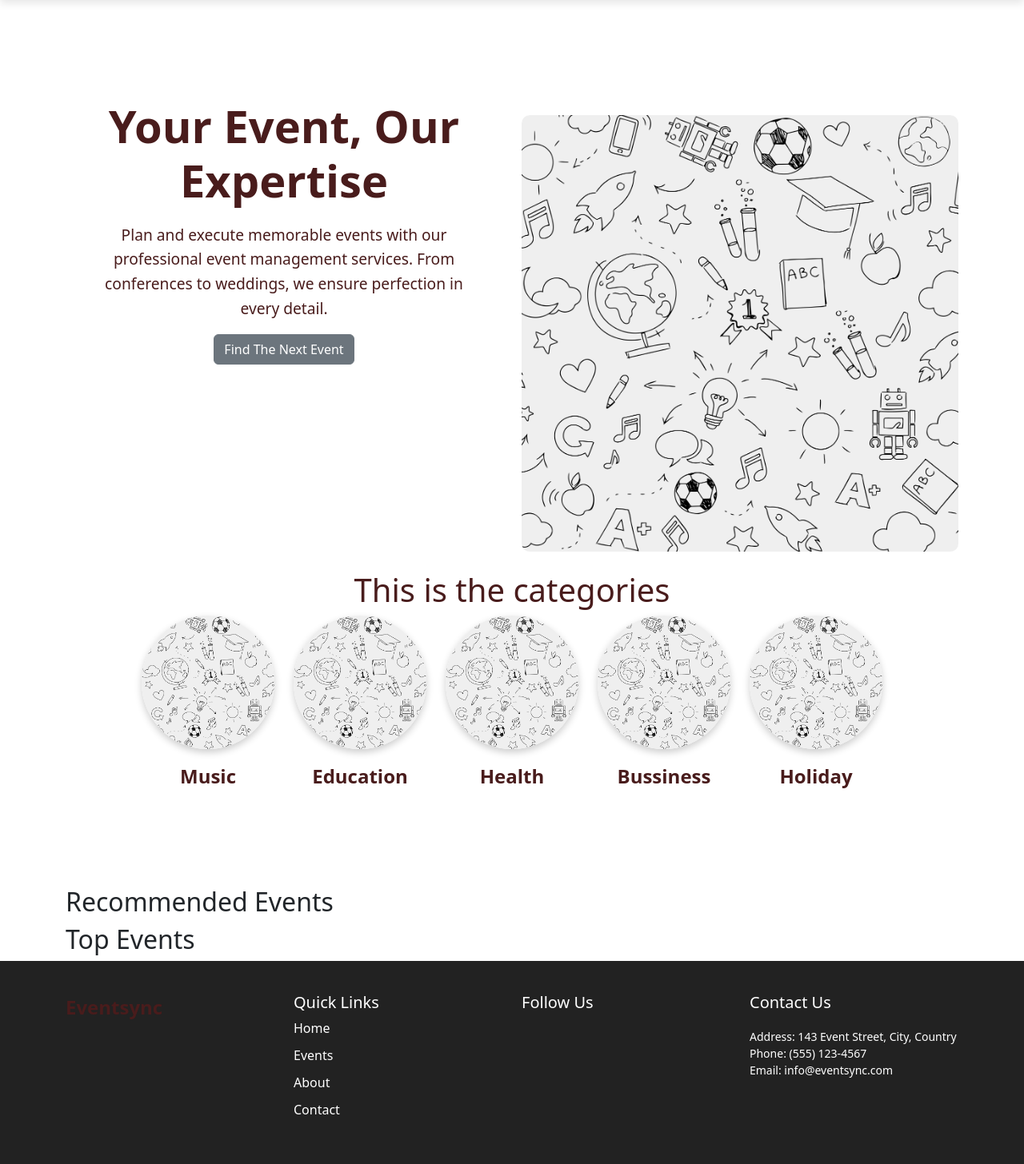
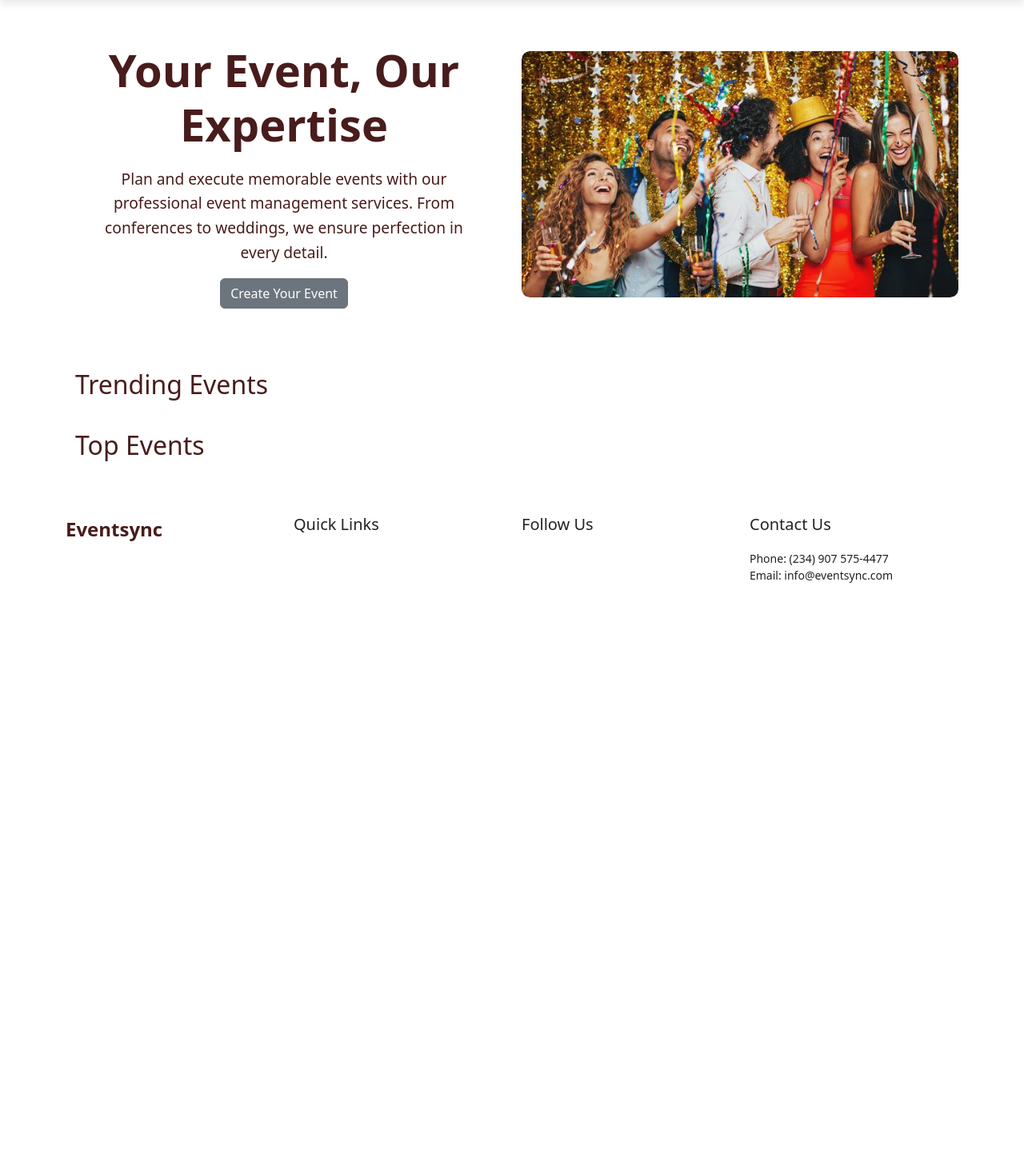
Before and after one commit to AyendiSimeon1/django-event-management-system, a Django app: template templates/base/event_list.html in a window 1280 px wide. Shown: the part 72-1528 px from the top of the page at 80% size. After the commit the page ends 801 px from the top, so only its background shows below. Run offline with Django 3.2, Linux system fonts and the light colour scheme; the template is opened without the code that fills it, so the values that code supplies are empty; some libraries are stand-ins or nearby versions.

Commit message:
new commit

```diff
--- a/base/urls.py
+++ b/base/urls.py
@@ -13,9 +13,11 @@ from .views import (
 
 urlpatterns = [
     path('', event_list, name='event_list'),
+    path('events/create_event/', create_event, name='create_event'),
     path('events/<slug:slug>/', event_detail, name='event_detail'),
+
     path('events/<slug:slug>/register/', event_registration, name='event_registration'),
-    path('events/create_event/', create_event, name='create_event'),
+
     path('dashboard/', user_dashboard, name='user_dashboard'),
     path('<slug:category_slug>/', event_list, name='event_list_by_category'),
     path('events/update_event/<slug:slug>/', update_event, name='update_event'),
--- a/eventsync/settings.py
+++ b/eventsync/settings.py
@@ -26,7 +26,7 @@ INSTALLED_APPS = [
     'accounts',
     'jazzmin',
     'base',
-
+    'crispy_forms',
     'allauth',
     'allauth.account',
     'allauth.socialaccount',
@@ -169,3 +169,5 @@ LOGIN_REDIRECT_URL = '/'
 # Set the email confirmation method
 ACCOUNT_EMAIL_CONFIRMATION_ANONYMOUS_REDIRECT_URL = LOGIN_URL
 ACCOUNT_EMAIL_CONFIRMATION_AUTHENTICATED_REDIRECT_URL = LOGIN_REDIRECT_URL
+
+CRISPY_TEMPLATE_PACK = 'bootstrap4'
--- a/static/css/main.css
+++ b/static/css/main.css
@@ -1,6 +1,6 @@
-a:link {
-  text-decoration: none;
-  color: #222;
+a{
+  text-decoration: none !important;
+  color: #ffffff !important;
 }
 
 a:visited {
@@ -100,17 +104,23 @@ h2 {
   border-radius: 30px;
 }
 
-
+.round-card img {
+  width: 200px;
+  border-radius: 50%;
+}
 
 .hero-section {
 
   color: #491c1c;
-  padding: 100px 0;
+  padding: 20px 0;
   text-align: center;
 }
 
 .hero-text {
+  justify-content: center;
+  align-items: baseline;
   text-align: center;
+  padding-top: 10px;
 
   max-width: 500px;
   margin: 0 auto;
@@ -146,11 +156,29 @@ h2 {
   overflow: hidden;
   box-shadow: 0px 4px 10px rgba(0, 0, 0, 0.2);
   margin-bottom: 20px;
+  width: 100px;
+  height: 100px;
+  margin-left: 60px;
+  margin-right: 60px;
+  padding-top: 10px;
+}
+
+
+.category-section{
+  padding-top: 20px;
+  margin-top: 20px;
+  display: inline-flex;
+  background-color: #e2d8d8;
+  justify-content: space-between;
+  border-radius: 10px;
+  overflow-x: hidden;
+
 }
 
 .round-card img {
-  width: 100%;
-  height: auto;
+  width: 80px;
+  height: 80px;
+  justify-content: space-between;
 }
 
 .card-title {
@@ -219,9 +257,15 @@ h2 {
   background-color: #218838;
 }
 
+section {
+  padding-top: 30px;
+  text-align: start !important;
+
+}
+
 .footer {
-  background-color: #222;
-  color: #ffffff;
+  background-color: #ffff;
+  color: #222;
   padding: 40px 0;
 }
 
--- a/templates/base/event_list.html
+++ b/templates/base/event_list.html
@@ -12,102 +12,61 @@
       <div class="hero-text">
         <h1>Your Event, Our Expertise</h1>
         <p class="lead">Plan and execute memorable events with our professional event management services. From conferences to weddings, we ensure perfection in every detail.</p>
-        <button class="btn btn-secondary">Find The Next Event</button>
+        <button class="btn btn-secondary">Create Your Event</button>
       </div>
     </div>
     <div class="col-md-6">
       <div class="hero-image">
-        <img src="{% static "img/img1.jpg" %}" alt="Event Image">
+        <img src="{% static "img/event.jpg" %}" alt="Event Image">
       </div>
     </div>
   </div>
-<br />
-<h1>This is the categories</h1>
-<div id="categories">
 
-  {% for category in categories %}
 
-    <a href="">{{ category.name }}</a>
+
+  <div class="container-fluid">
+    <div class="category-section">
+
+
+        {% for c in categories %}
+        <div class="round-card">
+          <a href="#">
+            <img src="{{ c.image.url }}" alt="Category">
+          </a>
+
+        </div>
+        <p>{{ c.name }}</p>
       {% endfor %}
     </div>
 
-<div class="events-container">
-  {% for event in events %}
-    <div class="event">
-      <h3>{{ event.title }}</h3>
-      <p>{{ event.description }}</p>
-    </div>
-  {% endfor %}
-</div>
-  <div class="row justify-content-center">
 
-    <!-- Round Card 1 -->
-
-    <div class="col-md-2">
-      <div class="round-card">
-        <a href="#">
-        <img src="{% static "img/img1.jpg" %}" alt="Card Image 1">
-        </a>
-      </div>
-      <h3 class="card-title">Music</h3>
-    </div>
-
-    <!-- Round Card 2 -->
-    <div class="col-md-2">
-      <div class="round-card">
-        <img src="{% static "img/img1.jpg" %}" alt="Card Image 2">
-      </div>
-      <h3 class="card-title">Education</h3>
-    </div>
-
-    <!-- Round Card 3 -->
-    <div class="col-md-2">
-      <div class="round-card">
-        <img src="{% static "img/img1.jpg" %}" alt="Card Image 3">
-      </div>
-      <h3 class="card-title">Health</h3>
-    </div>
-
-    <!-- Round Card 4 -->
-    <div class="col-md-2">
-      <div class="round-card">
-        <img src="{% static "img/img1.jpg" %}" alt="Card Image 4">
-      </div>
-      <h3 class="card-title">Bussiness</h3>
-    </div>
-
-    <!-- Round Card 5 -->
-    <div class="col-md-2">
-      <div class="round-card">
-        <img src="{% static "img/img1.jpg" %}" alt="Card Image 5">
-      </div>
-      <h3 class="card-title">Holiday</h3>
-    </div>
 
 </div>
-</div>
-<br />
-
+<section>
 <div class="container">
   <div class="row">
-    <h2>Recommended Events </h2>
+
+      <h2>Trending Events</h2>
     {% for event in events %}
-    <div class="col-md-4">
+      <div class="col-md-3">
         <div class="event-card">
           <img src="{% static "img/img1.jpg" %}" alt="Event Image">
           <div class="event-card-body">
-          <a href="{% url 'event_detail' slug=event.slug %}"><h5 class="event-title">{{ event.title }}</h5></a>
+            <a href="{% url 'event_detail' slug=event.slug %}"><p class="event-title">{{ event.title }}</p></a>
+
             <p class="event-date">{{ event.date }}</p>
-          <p class="event-date">{{ event.organizer }}</p>
-          <p class="event-description">{{ event.location }}</p>
-          <p class="lead">Free</p>
+
           </div>
         </div>
       </div>
       {% endfor %}
 
+
   </div>
 </div>
+</section>
+
+<section>
 <div class="container">
   <div class="row">
     <h2>Top Events </h2>
@@ -128,21 +87,17 @@
 
   </div>
 </div>
-
-
-
-
+</div>
+</section>
 
 <footer class="footer">
   <div class="container">
     <div class="row">
 
-      <!-- Footer Logo -->
       <div class="col-md-3">
         <span class="footer-logo">Eventsync</span>
       </div>
 
-      <!-- Quick Links -->
       <div class="col-md-3">
         <h5>Quick Links</h5>
         <ul class="footer-links">
@@ -153,22 +108,20 @@
         </ul>
       </div>
 
-      <!-- Social Media -->
       <div class="col-md-3">
         <h5>Follow Us</h5>
         <div class="footer-social">
-          <a href="#" target="_blank"><i class="fab fa-facebook"></i></a>
+          <a href="#" target="_blank"><i class="fa fa-facebook"></i></a>
           <a href="#" target="_blank"><i class="fab fa-twitter"></i></a>
           <a href="#" target="_blank"><i class="fab fa-instagram"></i></a>
         </div>
       </div>
 
-      <!-- Contact Information -->
       <div class="col-md-3">
         <h5>Contact Us</h5>
         <p class="footer-text">
-          Address: 143 Event Street, City, Country<br>
-          Phone: (555) 123-4567<br>
+
+          Phone: (234) 907 575-4477<br>
           Email: info@eventsync.com
         </p>
       </div>
--- a/templates/navbar.html
+++ b/templates/navbar.html
@@ -10,7 +10,9 @@
       <button class="btn btn-secondary search-btn" type="submit">Search</button>
     </form>
 
-    <button class="btn btn-secondary login-btn">Login</button>
-    <button class="btn btn-secondary signup-btn">Sign Up</button>
+    <button class="btn btn-secondary login-btn">
+      <a href="{% url "account_login" %}">Login</a>
+    </button>
+    <button class="btn btn-secondary signup-btn"><a href=" {% url "account_signup" %}">Sign Up</a></button>
   </div>
 </nav>
```
Also changed, not shown: other parts of static/css/main.css (+20 -6 lines), templates/base/event_creation.html (+6 -1 lines), db.sqlite3, media/event_images/1694351229263.jpg (added), media/event_images/20231020_114648_-_Copy.jpg (added), media/event_images/20231023_213446_-_Copy.jpg (added), media/event_images/OIP_1.jpg (added), media/event_images/a155aee1a8c08b5269a31f1b8df3f120_-_Copy.jpeg (added). Lines whose indentation alone changed are shown as unchanged.
